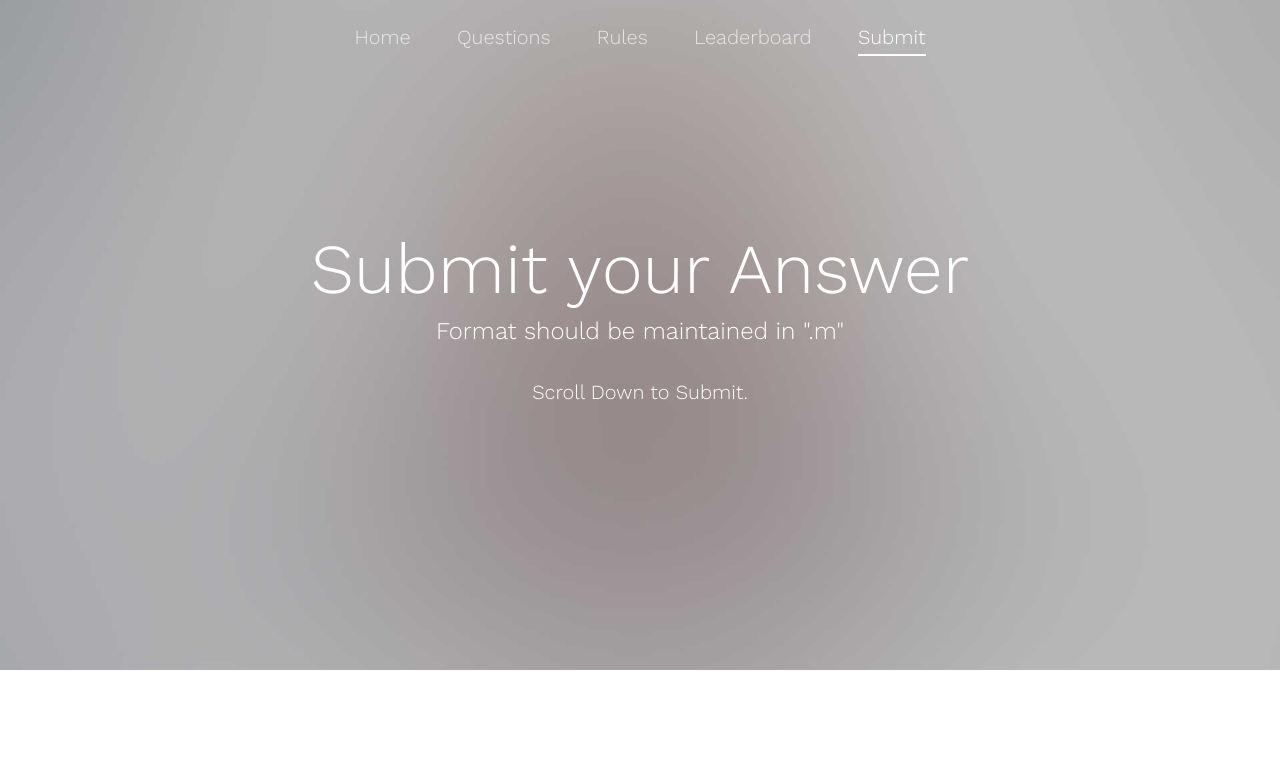
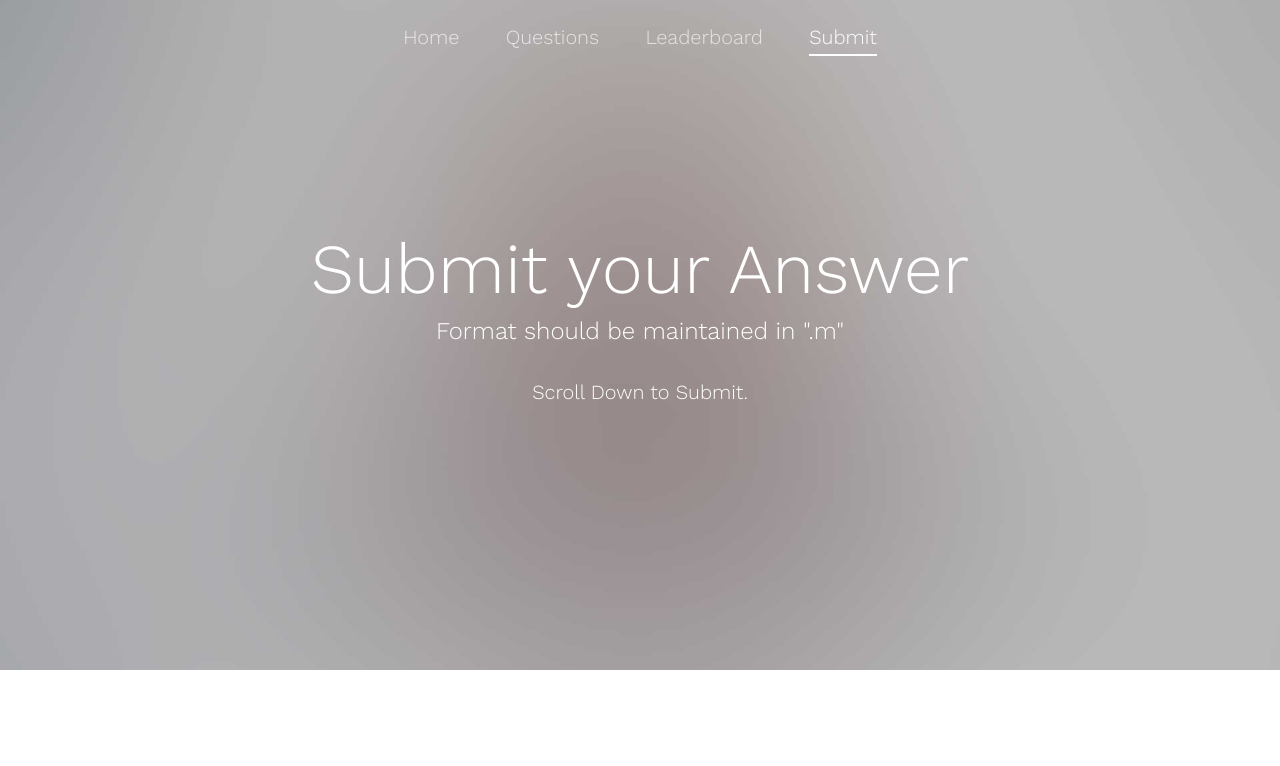
Before and after one commit to matathon2k18/matathon2018, a plain HTML site: page submit.html in a window 1280 px wide. Shown: the top 766 px of the page. Drawn offline with nearby package versions, Linux system fonts and the light colour scheme.

Commit message:
rules deleted

```diff
--- a/submit.html
+++ b/submit.html
@@ -74,7 +74,7 @@
 					<ul>
 						<li><a href="index.html"><span>Home</span></a></li>
 						<li><a href="question.html"><span>Questions</span></a></li>
-						<li><a href="rules.html"><span>Rules</span></a></li>
+					<!--	<li><a href="rules.html"><span>Rules</span></a></li> -->
 						<li><a href="leader.html"><span>Leaderboard</span></a></li>
 						<li class="fh5co-active"><a href="submit.html"><span>Submit</span></a></li>
 
```
